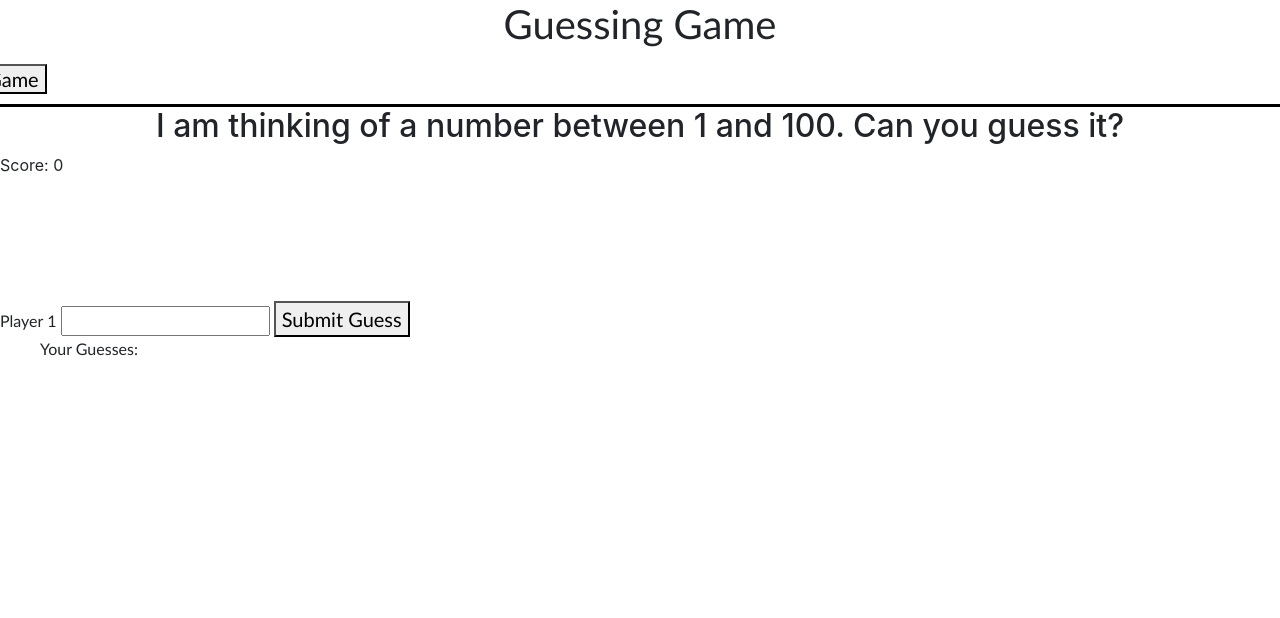
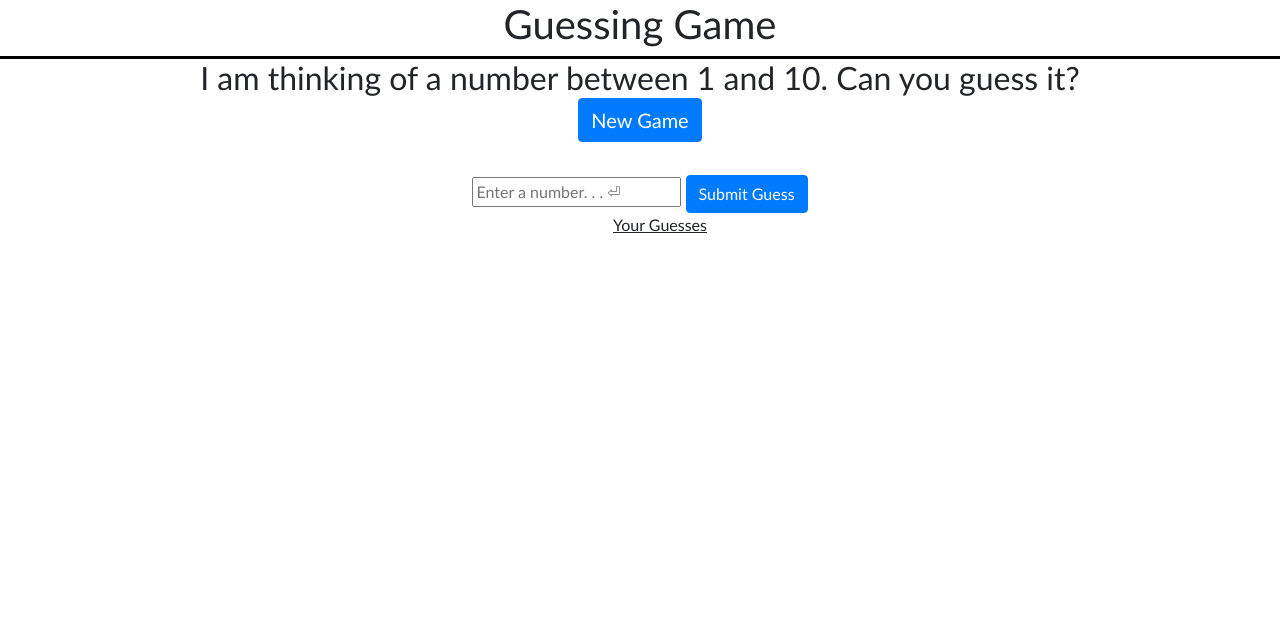
Before and after one commit to lonestar92s/guessing-game, a PHP site: page / in a window 1280 px wide. Shown: the top 618 px of the page. Run offline with PHP 8.4, Linux system fonts and the light colour scheme; some libraries are stand-ins or nearby versions.

Commit message:
html changes

```diff
--- a/app.js
+++ b/app.js
@@ -1,8 +1,8 @@
 //init
-$(document).ready(function(){
+$(document).ready(function() {
 
 
- $("img").hide();
+    $("#correct").hide();
     $('#next-round').hide();
 
 
@@ -10,7 +10,7 @@
 
     let easyRandomNumber = function() {
 
-    return Math.floor(Math.random() * 100) + 1
+        return Math.floor(Math.random() * 10) + 1
 
     }
 
@@ -18,19 +18,10 @@
     console.log(x)
 
     let mediumRandomNumber = function() {
-    return Math.floor(Math.random() * 20) + 1
+        return Math.floor(Math.random() * 100) + 1
     }
     let y = mediumRandomNumber()
 
-
-//reset funcion
-let resetGame = function() {
-    mediumRandomNumber();
-    $("#p1guess").empty()
-    $(".youWin").empty()
-    $("img").hide();
-
-}
 
 
 
@@ -83,22 +74,24 @@
         console.log(guess)
         let p1Guess = $('<div id="p1guess">' + guess + '</div>')
         $("#add-guess-input").val("")
-    $("#p1guess").append(p1Guess);
+        //$("#p1guess").append(p1Guess);
         //scoreboard
-    $(".scoreboard").replaceWith('<a class="scoreboard">' + player.score + '</a>')
+
 
 
         if (Number(guess) === x) {
+            player.score += 1
+            $(".scoreboard").replaceWith('<a class="scoreboard">' + player.score + '</a>')
             $(".youWin").append("My number was " + guess + ", you win!")
             $("#p1guess").append('<li>' + youMatched + '</li>')
-        player.score += 1
-        $("img").show();
+
+            $("#correct").show();
             $("#next-round").show();
         } else if (Number(guess) <= x) {
-        $("#p1guess").append('<li>' + tooLow + '</li>')
+            $("#p1guess").append('<li>' + tooLow, guess + '</li>')
             player.remainingGuesses -= 1
         } else if (Number(guess) >= x) {
-        $("#p1guess").append('<li>' + tooHigh + '</li>')
+            $("#p1guess").append('<li>' + tooHigh, guess + '</li>')
             player.remainingGuesses -= 1;
 
 
@@ -118,3 +111,15 @@
 
 
 });
+
+
+//reset funcion
+let resetGame = function() {
+
+    $("#p1guess").empty()
+    $(".youWin").empty()
+    $("#correct").hide();
+    $("#number-selection").replaceWith('<h2 class="center">Now I am thinking of a number between 1 and 100. Can you guess it?</h2>')
+
+
+}
--- a/index.html
+++ b/index.html
@@ -10,22 +10,26 @@
 <body>
     <!-- <embed src="jeopardy.mp3" autostart="true" loop="loop" width="2" height="0">
     </embed> -->
-    <header class="center" id="title-border"><h1>Guessing Game<div><button id="new-game">New Game</button><br/><a><button id="next-round">Next Round</button></a></div> </h1>
+    <header class="center" id="title-border"><h1>Guessing Game</h1>
     </header>
+    <h2 class="center" id="number-selection">I am thinking of a number between 1 and 10. Can you guess it?<div><button id="new-game" class="btn btn-primary">New Game</button><br/>
+    	<!-- <button id="next-round" class="btn btn-primary">Next Round</button> --></div></h2>
 
-    <h2 class="center">I am thinking of a number between 1 and 100. Can you guess it?</h2>
-    <h3><img src="https://openclipart.org/download/257462/Checkmark.svg"></h3>
-    <div class="status">Score: <a class="scoreboard">0</a></div><br/>
+    <!-- <div class="status">Score: <a class="scoreboard">0</a></div><br /> -->
+
+    <div class="guess-submit">
+        <span></span>
+        <input type="text" id="add-guess-input" placeholder="Enter a number. . . &#x23ce;">
+        <button type="button" id="add-guess-button" class="btn btn-primary">Submit Guess</button>
+        <ol id="p1guess"><u>Your Guesses</u></ol>
+    </div>
     <div class="youWin"></div>
-    <div class="guess-submit">
-        <span>Player 1</span>
-        <input type="text" id="add-guess-input">
-        <button type="button" id="add-guess-button">Submit Guess</button>
-        <ol id="p1guess">Your Guesses:</ol>
-    </div>
     <footer>This is a game by Andrew Aluko</footer>
     <script src="https://code.jquery.com/jquery-3.3.1.slim.min.js" integrity="sha256-3edrmyuQ0w65f8gfBsqowzjJe2iM6n0nKciPUp8y+7E=" crossorigin="anonymous"></script>
     <script type="text/javascript" src="app.js"></script>
+    <script src="https://code.jquery.com/jquery-3.3.1.slim.min.js" integrity="sha384-q8i/X+965DzO0rT7abK41JStQIAqVgRVzpbzo5smXKp4YfRvH+8abtTE1Pi6jizo" crossorigin="anonymous"></script>
+    <script src="https://cdnjs.cloudflare.com/ajax/libs/popper.js/1.14.6/umd/popper.min.js" integrity="sha384-wHAiFfRlMFy6i5SRaxvfOCifBUQy1xHdJ/yoi7FRNXMRBu5WHdZYu1hA6ZOblgut" crossorigin="anonymous"></script>
+    <script src="https://stackpath.bootstrapcdn.com/bootstrap/4.2.1/js/bootstrap.min.js" integrity="sha384-B0UglyR+jN6CkvvICOB2joaf5I4l3gm9GU6Hc1og6Ls7i6U/mkkaduKaBhlAXv9k" crossorigin="anonymous"></script>
 </body>
 
 </html>
--- a/style.css
+++ b/style.css
@@ -1,3 +1,10 @@
+body{
+	font-family: Optima;
+	margin: auto;
+	padding: 0;
+	max-width: auto;
+
+}
 #title-border{
 	border-bottom: solid black;
 }
@@ -10,28 +17,31 @@
 }
 .guess-submit {
     position: relative;
-    top: 100px;
-    left: 0px;
+  	text-align: center;
     font-family: Optima;
 
-}
-button{
- font-family: Optima;
- font-size: 20px;
- cursor: pointer;
+    padding: 25px;
+
 }
 
-button:hover{
-	background-color: black;
-	color: white;
+
+
+
+#new-game {
+    text-align: center;
+    position: relative;
+
+
+    cursor: pointer;
+    font-size: 20px;
 
 }
-#new-game {
-    position: relative;
-    right: 650px;
-    max-width: 867px;
+#next-round{
+
+	position: relative;
+	text-align: center;
+	bottom: 100px;
 }
-
 footer {
     text-align: center;
     position: fixed;
@@ -47,10 +57,23 @@
     font-variant: normal;
     font-weight: 700;
     line-height: 26.4px;
+    max-width: auto;
 
 
 }
 
-img{
-	max-width: 75px;
+
+h3{
+	position: absolute;
+	right: 400px;
 }
+.youWin{
+	/*position: absolute;*/
+	text-align: center;
+	padding: 50px;
+
+}
+
+#p1guess{
+	text-align: center;
+}
```
Lines whose indentation alone changed are shown as unchanged.
